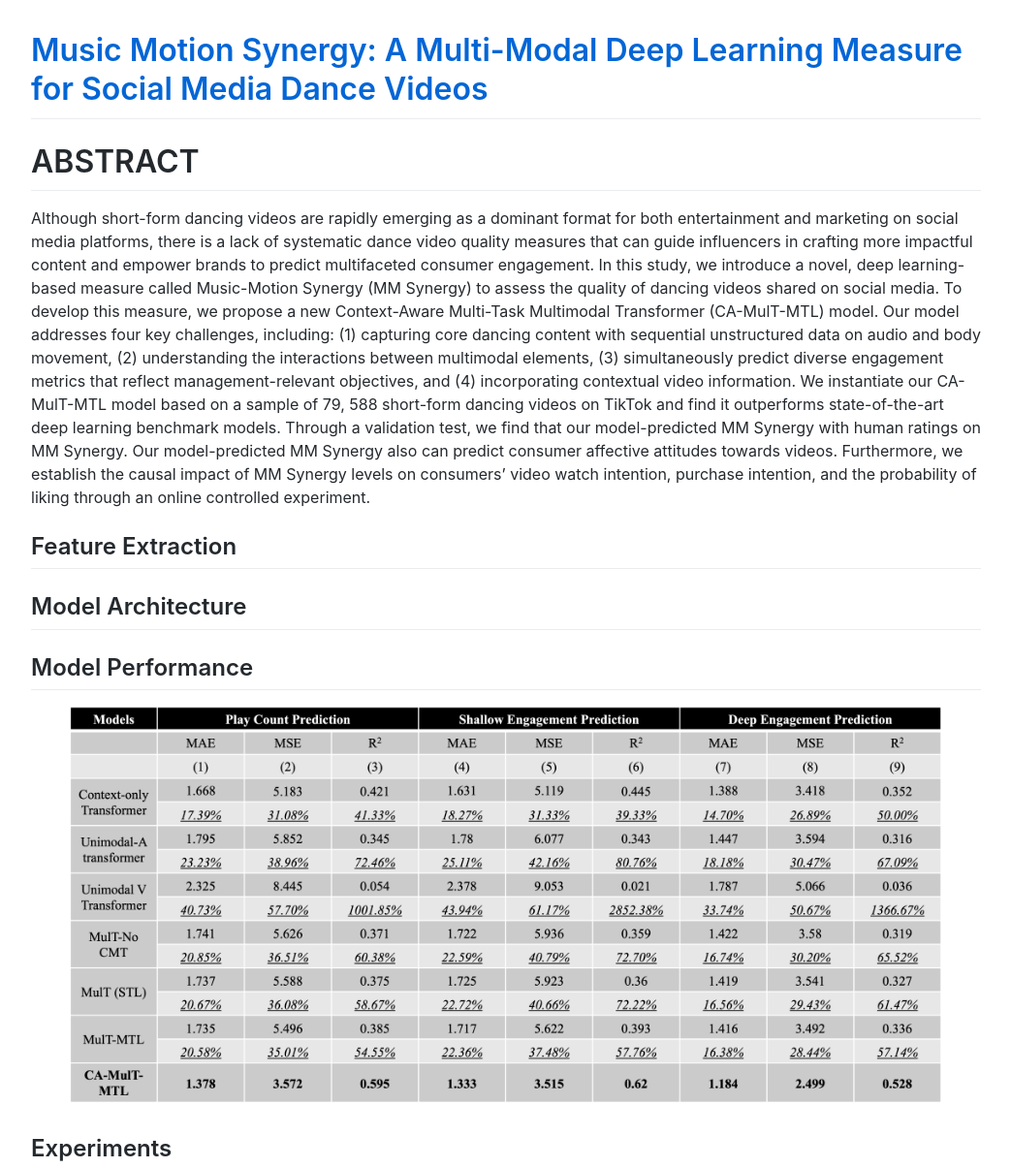
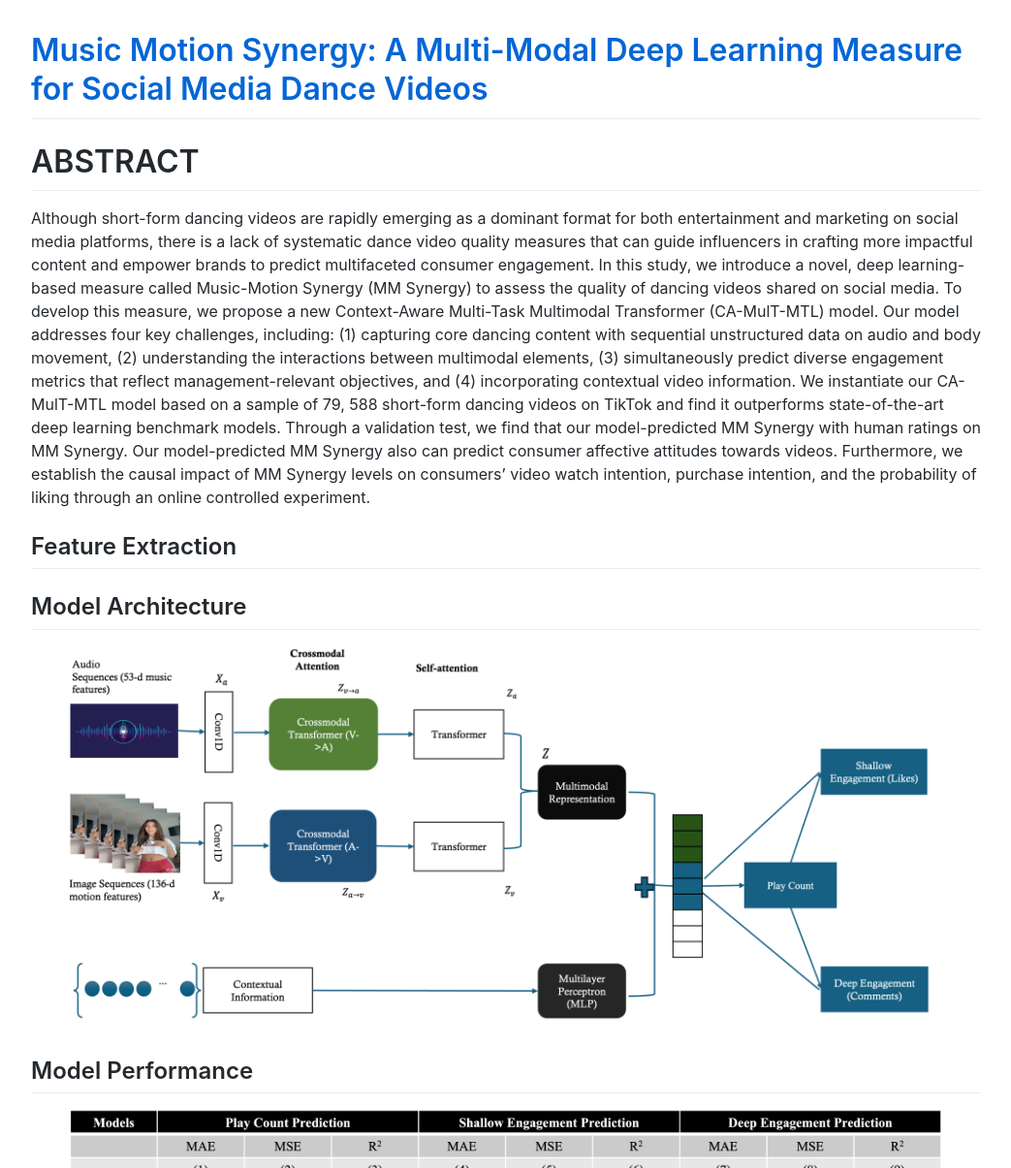
Before and after one commit to eyoy/mmsynergy, a Jekyll site: the page built from index.md, in a window 1280 px wide. Shown: the top 1205 px of the page at 97% size, without its empty margins (118-1161 px from the left). Built offline with Jekyll 4.4.1, drawn with Linux system fonts in a browser that asks for light colours; comment, search, counter and statistics services are not loaded; our own code applies the rules of GitHub Pages for plain Markdown files; grey boxes are pictures that could not be loaded.

Commit message:
Update index.md

```diff
--- a/index.md
+++ b/index.md
@@ -8,6 +8,11 @@ Although short-form dancing videos are rapidly emerging as a dominant format for
 
 ## Feature Extraction
 ## Model Architecture
+
+<div style="text-align: center;">
+  <img src="assets/images/mod_architecture.png" alt="Model Architecture" width="900">
+</div>
+
 ## Model Performance
 
 <div style="text-align: center;">
```
